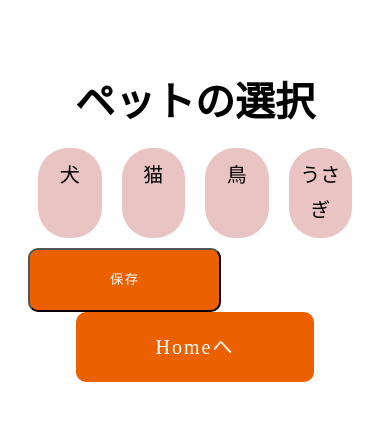
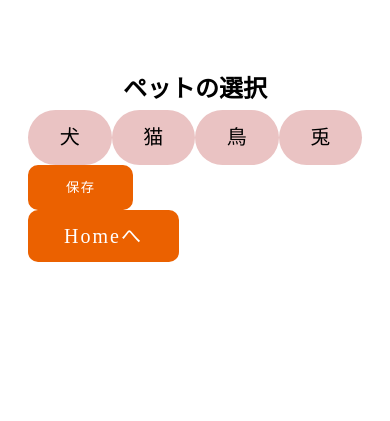
Before and after one commit to pond-e/tempet-normal, a PHP site: page /select_pet.php in a window 390 px wide. Shown: the top 421 px of the page. Run offline with PHP 8.4, Linux system fonts and the light colour scheme; the visitor is signed in with stand-in values (Sample User, id 1).

Commit message:
create smart phone screen

```diff
--- a/index.php
+++ b/index.php
@@ -11,7 +11,12 @@ header('Content-Type: text/html; charset=UTF-8');
 <html lang="ja">
 <head>
 <meta charset="UTF-8">
+<meta name="viewport" content="width=device-width, initial-scale=1.0">
 <link href="styles/style.css" rel="stylesheet">
+<link href="styles/button.css" rel="stylesheet">
+<link href="styles/remember_button.css" rel="stylesheet">
+<link href="styles/select_pet_button.css" rel="stylesheet">
+<link href="styles/submit_button.css" rel="stylesheet">
 <title>Temペット Home</title>
 </head>
 <body>
--- a/remember_remote_controller.php
+++ b/remember_remote_controller.php
@@ -10,7 +10,12 @@ header('Content-Type: text/html; charset=UTF-8');
 <html lang="ja">
 <head>
 <meta charset="UTF-8">
+<meta name="viewport" content="width=device-width, initial-scale=1.0">
 <link href="styles/style.css" rel="stylesheet">
+<link href="styles/button.css" rel="stylesheet">
+<link href="styles/remember_button.css" rel="stylesheet">
+<link href="styles/select_pet_button.css" rel="stylesheet">
+<link href="styles/submit_button.css" rel="stylesheet">
 <title>Temペット リモコンの記憶</title>
 </head>
 <body>
--- a/select_pet.php
+++ b/select_pet.php
@@ -10,7 +10,12 @@ header('Content-Type: text/html; charset=UTF-8');
 <html lang="ja">
 <head>
 <meta charset="UTF-8">
+<meta name="viewport" content="width=device-width, initial-scale=1.0">
 <link href="styles/style.css" rel="stylesheet">
+<link href="styles/button.css" rel="stylesheet">
+<link href="styles/remember_button.css" rel="stylesheet">
+<link href="styles/select_pet_button.css" rel="stylesheet">
+<link href="styles/submit_button.css" rel="stylesheet">
 <title>Temペット ペットの選択</title>
 </head>
 <body>
@@ -21,12 +26,11 @@ header('Content-Type: text/html; charset=UTF-8');
     <input type="checkbox" id="1" name="select_pet[]" value="dog"><label for="1">犬</label>
     <input type="checkbox" id="2" name="select_pet[]" value="cat"><label for="2">猫</label>
     <input type="checkbox" id="3" name="select_pet[]" value="bird"><label for="3">鳥</label>
-    <input type="checkbox" id="4" name="select_pet[]" value="rabbit"><label for="4">うさぎ</label>
+    <input type="checkbox" id="4" name="select_pet[]" value="rabbit"><label for="4">兎</label>
 </div>
-<input type="submit" value="保存" id="save" class="btn btn--orange">
+<div class="submit_button_parent"><input type="submit" value="保存" id="save" class="submit_button"></div>
 </form>
 
-<div class="btn--parant">
 <a href="index.php" class="btn btn--orange">Homeへ</a>
 
 <?php
--- /dev/null
+++ b/styles/button.css
@@ -0,0 +1,74 @@
+.btn--parant {
+    text-align: center;
+}
+
+.btn,
+a.btn,
+button.btn {
+    line-height: 1.5;
+    position: relative;
+    display: inline-block;
+    padding: 1rem 4rem;
+    cursor: pointer;
+    -webkit-user-select: none;
+    -moz-user-select: none;
+    -ms-user-select: none;
+    user-select: none;
+    -webkit-transition: all 0.3s;
+    transition: all 0.3s;
+    text-align: center;
+    vertical-align: middle;
+    text-decoration: none;
+    letter-spacing: 0.1em;
+    color: #ffffff;
+    border-radius: 0.5rem;
+}
+
+.btn--orange,
+a.btn--orange {
+    color: #fff;
+    background-color: #eb6100;
+}
+.btn--orange:hover,
+a.btn--orange:hover {
+    color: #fff;
+    background: #f56500;
+}
+
+.btn--yellow, a.btn--yellow {
+    color: #000;
+    background-color: #fff100;
+    border-bottom: 5px solid #ccc100;
+}
+a.btn--yellow:hover {
+    margin-top: 3px;
+    color: #000;
+    background: #fff20a;
+    border-bottom: 2px solid #ccc100;
+}
+
+/* スマホ用設定------------------------------------------------------------------- */
+@media screen and (max-width: 480px) {
+    .btn,
+    a.btn,
+    button.btn {
+        line-height: 120%;
+        position: relative;
+        display: inline-block;
+        padding: 0.7rem 1.8rem;
+        cursor: pointer;
+        -webkit-user-select: none;
+        -moz-user-select: none;
+        -ms-user-select: none;
+        user-select: none;
+        -webkit-transition: all 0.3s;
+        transition: all 0.3s;
+        text-align: center;
+        vertical-align: middle;
+        text-decoration: none;
+        letter-spacing: 0.1em;
+        color: #ffffff;
+        border-radius: 0.5rem;
+    }
+}
+/* ---------------------------------------------------------------------------- */
--- /dev/null
+++ b/styles/remember_button.css
@@ -0,0 +1,28 @@
+/*
+.orangeEdge {
+    text-align: center;
+}
+*/
+
+.orangeEdge a {
+    display: inline-block;
+    justify-content: center;
+    align-items: center;
+    text-align: center;
+    margin-top: 15px;
+    margin-bottom: 15px;
+    padding: 1em 2em;
+    width: 70px;
+    color: #eb6100;
+    font-size: 20px;
+    font-weight: 700;
+    border: 2px solid #eb6100;
+    text-decoration: none;
+}
+
+
+.orangeEdge a:hover {
+    color: #333333;
+    text-decoration: none;
+    background-color: #ebbb9b;
+}
--- /dev/null
+++ b/styles/select_pet_button.css
@@ -0,0 +1,40 @@
+.example2{
+    display: flex;
+}
+.example2 label{
+    display: block;
+    width: 150px;
+    background: #eac3c3;
+    color: #000;
+    padding: 10px;
+    margin: 10px;
+    box-sizing: border-box;
+    text-align: center;
+    text-decoration: none;
+    border-radius: 30px;
+    cursor: pointer;
+}
+.example2 input:checked+label{
+    background: #720d0d;
+    color: #FFF;
+}
+.example2 input{
+    display: none;
+}
+
+/* スマホ用設定------------------------------------------------------------------- */
+@media screen and (max-width: 480px) {
+    .example2 label{
+        display: block;
+        width: 100px;
+        background: #eac3c3;
+        color: #000;
+        margin: auto;
+        box-sizing: border-box;
+        text-align: center;
+        text-decoration: none;
+        border-radius: 30px;
+        cursor: pointer;
+    }
+}
+/* ---------------------------------------------------------------------------- */
--- a/styles/style.css
+++ b/styles/style.css
@@ -1,52 +1,3 @@
-.btn--parant {
-  text-align: center;
-}
-
-.btn,
-a.btn,
-button.btn {
-  line-height: 1.5;
-  position: relative;
-  display: inline-block;
-  padding: 1rem 4rem;
-  cursor: pointer;
-  -webkit-user-select: none;
-  -moz-user-select: none;
-  -ms-user-select: none;
-  user-select: none;
-  -webkit-transition: all 0.3s;
-  transition: all 0.3s;
-  text-align: center;
-  vertical-align: middle;
-  text-decoration: none;
-  letter-spacing: 0.1em;
-  color: #212529;
-  border-radius: 0.5rem;
-}
-
-.btn--orange,
-a.btn--orange {
-  color: #fff;
-  background-color: #eb6100;
-}
-.btn--orange:hover,
-a.btn--orange:hover {
-  color: #fff;
-  background: #f56500;
-}
-
-.btn--yellow, a.btn--yellow {
-  color: #000;
-  background-color: #fff100;
-  border-bottom: 5px solid #ccc100;
-}
-a.btn--yellow:hover {
-  margin-top: 3px;
-  color: #000;
-  background: #fff20a;
-  border-bottom: 2px solid #ccc100;
-}
-
 html {
   max-width: 70ch;
   padding: 3em 1em;
@@ -61,58 +12,13 @@ h1,h2,P {
   text-align: center;
 }
 
-.example2{
-  display: flex;
+/* スマホ用設定------------------------------------------------------------------- */
+@media screen and (max-width: 480px) {
+  h1 {
+      font-size: 1.2em;
+  }
+  h2 {
+      font-size: 1.0em;
+  }
 }
-.example2 label{
-  display: block;
-  width: 150px;
-  background: #eac3c3;
-  color: #000;
-  padding: 10px;
-  margin: 10px;
-  box-sizing: border-box;
-  text-align: center;
-  text-decoration: none;
-  border-radius: 30px;
-  cursor: pointer;
-}
-.example2 input:checked+label{
-  background: #720d0d;
-  color: #FFF;
-}
-.example2 input{
-  display: none;
-}
-.page_change{
-  display:flex;
-}
-
-/*
-.orangeEdge {
-  text-align: center;
-}
-*/
-
-.orangeEdge a {
-  display: inline-block;
-  justify-content: center;
-  align-items: center;
-  text-align: center;
-  margin-top: 15px;
-  margin-bottom: 15px;
-  padding: 1em 2em;
-  width: 70px;
-  color: #eb6100;
-  font-size: 20px;
-  font-weight: 700;
-  border: 2px solid #eb6100;
-  text-decoration: none;
-}
-
-
-.orangeEdge a:hover {
-  color: #333333;
-  text-decoration: none;
-  background-color: #ebbb9b;
-}
+/* ---------------------------------------------------------------------------- */
--- /dev/null
+++ b/styles/submit_button.css
@@ -0,0 +1,40 @@
+.submit_button_parent {
+    text-align: left;
+}
+
+.submit_button {
+    display       : inline-block;
+    border-radius : 0.5rem;      /* 角丸       */
+    text-align    : center;      /* 文字位置   */
+    cursor        : pointer;     /* カーソル   */
+    padding: 1rem 4rem;          /* 余白       */
+    background    : #eb6100;     /* 背景色     */
+    color         : #ffffff;     /* 文字色     */
+    line-height   : 1em;         /* 1行の高さ  */
+    transition    : .3s;         /* なめらか変化 */
+    border        : 2px solid #eb6100;    /* 枠の指定 */
+    letter-spacing: 0.1em;
+}
+.submit_button:hover {
+    box-shadow    : none;        /* カーソル時の影消去 */
+    color         : #eb6100;     /* 背景色     */
+    background    : #ffffff;     /* 文字色     */
+}
+
+/* スマホ用設定------------------------------------------------------------------- */
+@media screen and (max-width: 480px) {
+    .submit_button {
+        display       : inline-block;
+        border-radius : 0.5rem;      /* 角丸       */
+        text-align    : center;      /* 文字位置   */
+        cursor        : pointer;     /* カーソル   */
+        padding: 0.7rem 1.8rem;          /* 余白       */
+        background    : #eb6100;     /* 背景色     */
+        color         : #ffffff;     /* 文字色     */
+        line-height   : 1em;         /* 1行の高さ  */
+        transition    : .3s;         /* なめらか変化 */
+        border        : 2px solid #eb6100;    /* 枠の指定 */
+        letter-spacing: 0.1em;
+    }
+}
+/* ---------------------------------------------------------------------------- */
```
Also changed, not shown: remembering_remote_controller.php (+6 -1 lines).
